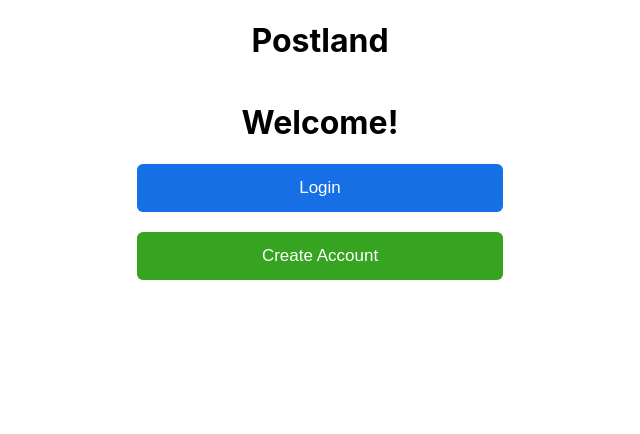
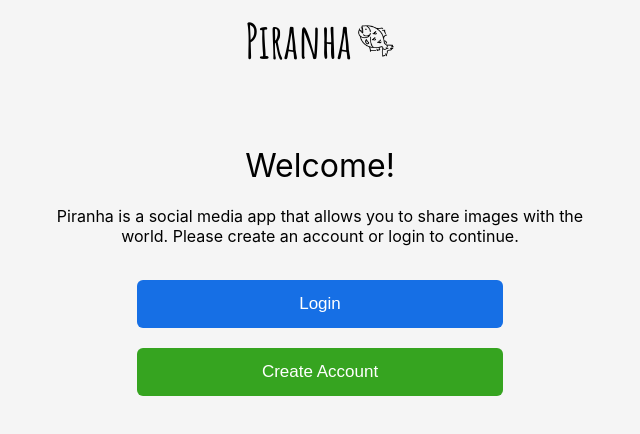
Before and after one commit to drg49/piranha-frontend, a React (Create React App) app: page / in a window 1280 px wide. Shown: the top 434 px of the page, without its empty margins (320-960 px from the left). Built offline with nearby package versions, Linux system fonts and the light colour scheme.

Commit message:
Added improvements to the load more button

```diff
--- a/src/App.css
+++ b/src/App.css
@@ -1,3 +1,5 @@
+@import url('https://fonts.googleapis.com/css2?family=Amatic+SC:wght@700&display=swap');
+
 .App {
   text-align: center;
 }
@@ -14,6 +16,39 @@ a {
   text-decoration: none;
 }
 
+#app-title {
+  display: flex;
+  margin: auto;
+  justify-content: space-between;
+  align-items: center;
+  width: 150px;
+  height: 81px;
+}
+
+#app-name {
+  font-family: 'Amatic SC', cursive;
+  font-size: 48px;
+  -webkit-touch-callout: none;
+  -webkit-user-select: none;
+  -khtml-user-select: none;
+  -moz-user-select: none;
+  -ms-user-select: none;
+  user-select: none;
+}
+
+#logo {
+  border: none;
+  width: 38px;
+  height: 38px;
+  transform: scaleX(-1);
+  -webkit-touch-callout: none;
+  -webkit-user-select: none;
+  -khtml-user-select: none;
+  -moz-user-select: none;
+  -ms-user-select: none;
+  user-select: none;
+}
+
 #see-more-btn {
   padding: 9px 13px;
   background-color: rgb(22, 111, 229);
@@ -27,6 +62,10 @@ a {
 #see-more-btn:hover {
   cursor: pointer;
   background-color: rgba(22, 111, 229, 0.85)
+}
+
+body {
+  background-color: whitesmoke;
 }
 
 /* HEADER //////////////////////////////////// */
@@ -51,6 +90,7 @@ a {
   margin: auto;
   margin-top: 22px;
   margin-bottom: 22px;
+  background-color: white;
 }
 
 #post-header {
@@ -118,6 +158,14 @@ hr {
 
 /* WELCOME - HOME PAGE /////////////////////// */
 
+#welcome {
+  margin-top: 65px;
+}
+
+#welcome h1 {
+  font-weight: 400;
+}
+
 #welcome button {
   font-size: 17px;
   display: block;
@@ -128,6 +176,12 @@ hr {
   transition: all 200ms;
   border: none;
   border-radius: 6px;
+}
+
+#welcome-message {
+  max-width: 544px;
+  margin: auto;
+  margin-bottom: 34px;
 }
 
 #login {
@@ -204,6 +258,8 @@ form input:last-of-type {
 
 #load-gif {
   border: none;
+  object-fit: contain;
+  width: 180px;
 }
 
 .custom-file-input::-webkit-file-upload-button {
--- a/src/App.js
+++ b/src/App.js
@@ -1,5 +1,5 @@
 import { useState, createContext, useEffect } from 'react'
-import { Switch, Route, Link, useHistory } from 'react-router-dom'
+import { Switch, Route } from 'react-router-dom'
 import Header from './components/Header'
 import Signup from './pages/Signup'
 import Login from './pages/Login'
@@ -9,14 +9,11 @@ import UserProfile from './pages/UserProfile'
 import './App.css';
 import AllPosts from './pages/AllPosts'
 import CreatePost from './pages/CreatePost'
-
-
+import logo from './components/Logo.png'
 
 export const GlobalCtx = createContext(null)
 
-function App(props) {
-
-  let history = useHistory()
+function App() {
 
   const [gState, setGState] = useState({
     url: "http://localhost:4000", //change this to the Heroku link when you get the Heroku link.
@@ -31,15 +28,10 @@ function App(props) {
       }
     }, [])
 
-  const loadPage = () => {
-    history.push("/")
-    window.location.reload()
-  }
-
   return (
     <GlobalCtx.Provider value = {{gState, setGState}}>
       <div className="App">
-        <h1 onClick={loadPage}>Postland</h1>
+        <div id="app-title"><h1 id="app-name">Piranha</h1><img src={logo} id="logo" alt="Piranha logo"/></div>
         <Header />
         <main>
           <Switch>
--- a/src/pages/AllPosts.js
+++ b/src/pages/AllPosts.js
@@ -4,7 +4,7 @@ import { FontAwesomeIcon } from '@fortawesome/react-fontawesome'
 import { faTrash, faPencilAlt } from '@fortawesome/free-solid-svg-icons'
 import { Link } from 'react-router-dom'
 const moment = require('moment')
-const postsPerPage = 3;
+const postsPerPage = 15;
 let arrayForHoldingPosts = [];
 
 const trash = <FontAwesomeIcon icon={faTrash} />
@@ -15,7 +15,7 @@ const AllPosts = () => {
     const { url, token } = gState
     const [currentUser, setCurrentUser] = useState(null)
     const [postsToShow, setPostsToShow] = useState([]);
-    const [next, setNext] = useState(3);
+    const [next, setNext] = useState(15);
     const [editForm, setEditForm] = useState(null)
     const [currentID, setCurrentID] = useState(null)
     const [update,setUpdate] = useState({note: ''})
@@ -104,6 +104,8 @@ const AllPosts = () => {
         .then(() => window.location.reload())
     }
 
+    console.log(postsToShow.length)
+    console.log(postLength)
     return (
         <>
             <h1>All Posts</h1>
@@ -115,14 +117,14 @@ const AllPosts = () => {
                             {currentUser === post.username ? <Link to="/my_profile"><h2>{post.username}</h2></Link> : <Link to={`/user/${post.username}`}><h2>{post.username}</h2></Link>}
                             <h3>{moment(post.createdAt).format('MM-DD-YYYY')}</h3>
                         </section>
-                        <img src={url + `/${post.image}`} />
+                        <img src={url + `/${post.image}`} alt={`Post from ${post.username}`}/>
                         <h3 id="post-note">{editForm && currentUser === post.username && currentID === post._id ? editForm : post.note}</h3>
                         {/* If the current user is equal to the post username, then add a delete button! */}
                         {currentUser === post.username ? <> <hr/> <div id="post-btns"> <button id="edit-btn" title="Edit" onClick={() => beginUpdate(post._id, post.note)}>{edit}</button> <button title="Delete" onClick={() => handleDelete(post._id)}>{trash}</button> </div> </> : null}
                     </div>
                 )
             }) : null}
-            {postLength > 3 ? <button id="see-more-btn" onClick={handleShowMorePosts}>See more</button> : null}
+            {postLength !== postsToShow.length && postLength > 15  ? <button id="see-more-btn" onClick={handleShowMorePosts}>See more</button> : null}
             </section>
         </>
     )
--- a/src/pages/CreatePost.js
+++ b/src/pages/CreatePost.js
@@ -30,7 +30,7 @@ const CreatePost = () => {
       setSubmitBtn(<button type="submit" id="upload-btn">Upload</button>)
     }
 
-    const [uploadBtn, setUploadBtn] = useState(<input type="file" onChange={upload} class="custom-file-input"></input> )
+    const [uploadBtn, setUploadBtn] = useState(<input type="file" onChange={upload} className="custom-file-input"></input> )
 
     // Send request
     const handleSubmit = (event) => {
@@ -84,8 +84,6 @@ const CreatePost = () => {
         history.push("/")
     }
 
-
-
     return (
         <div className="App">
         <main>
--- a/src/pages/Home.js
+++ b/src/pages/Home.js
@@ -1,11 +1,10 @@
 import {Link} from 'react-router-dom'
-
 
 const Home = () => {
     return (
         <div id="welcome">
             <h1>Welcome!</h1>
-
+            <p id="welcome-message">Piranha is a social media app that allows you to share images with the world. Please create an account or login to continue.</p>
             <Link to="/login"><button id="login">Login</button></Link>
 
             <Link to="/signup"><button id="create-account">Create Account</button></Link>
--- a/src/pages/MyProfile.js
+++ b/src/pages/MyProfile.js
@@ -4,7 +4,7 @@ import { GlobalCtx } from '../App'
 import { FontAwesomeIcon } from '@fortawesome/react-fontawesome'
 import { faTrash, faPencilAlt } from '@fortawesome/free-solid-svg-icons'
 const moment = require("moment")
-const postsPerPage = 3;
+const postsPerPage = 15;
 let arrayForHoldingPosts = [];
 
 const trash = <FontAwesomeIcon icon={faTrash} />
@@ -16,7 +16,7 @@ const MyProfile = (props) => {
     const { gState } = useContext(GlobalCtx)
     const { url, token } = gState
     const [postsToShow, setPostsToShow] = useState([]);
-    const [next, setNext] = useState(3);
+    const [next, setNext] = useState(15);
     const [editForm, setEditForm] = useState(null)
     const [currentID, setCurrentID] = useState(null)
     const [update,setUpdate] = useState({note: ''})
@@ -122,7 +122,7 @@ const MyProfile = (props) => {
                         </div>
                     )
                 }) : null}
-                {postLength > 3 ? <button id="see-more-btn" onClick={handleShowMorePosts}>See more</button> : null}
+                {postLength !== postsToShow.length && postLength > 15  ? <button id="see-more-btn" onClick={handleShowMorePosts}>See more</button> : null}
             </section>
         </div>
     )
--- a/src/pages/UserProfile.js
+++ b/src/pages/UserProfile.js
@@ -2,7 +2,7 @@ import { useContext, useEffect, useState } from 'react'
 import { GlobalCtx } from '../App'
 const moment = require('moment')
 
-const postsPerPage = 3;
+const postsPerPage = 15;
 let arrayForHoldingPosts = [];
 
 const UserProfile = (props) => {
@@ -10,7 +10,7 @@ const UserProfile = (props) => {
     const { gState } = useContext(GlobalCtx)
     const { url, token } = gState
     const [postsToShow, setPostsToShow] = useState([]);
-    const [next, setNext] = useState(3);
+    const [next, setNext] = useState(15);
     const [postLength, setPostLength] = useState(null)
 
     const loopWithSlice = (start, end, val) => {
@@ -56,7 +56,7 @@ const UserProfile = (props) => {
                         </div>
                     )
                 }) : null}
-                {postLength > 3 ? <button id="see-more-btn" onClick={handleShowMorePosts}>See more</button> : null}
+                {postLength !== postsToShow.length && postLength > 15  ? <button id="see-more-btn" onClick={handleShowMorePosts}>See more</button> : null}
             </section>
         </div>
     )
```
Also changed, not shown: src/components/Loading.gif, src/components/Logo.png (added).
